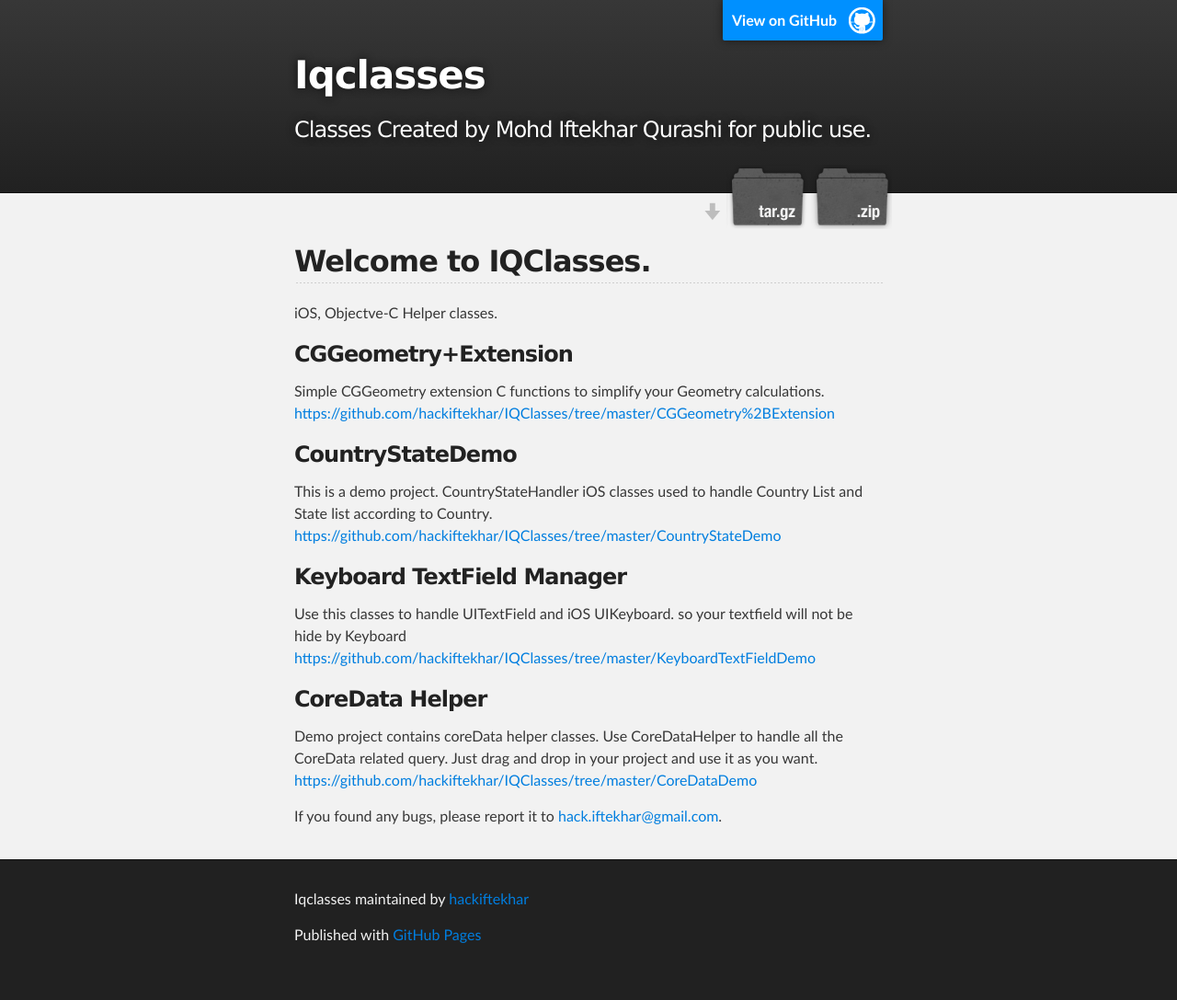
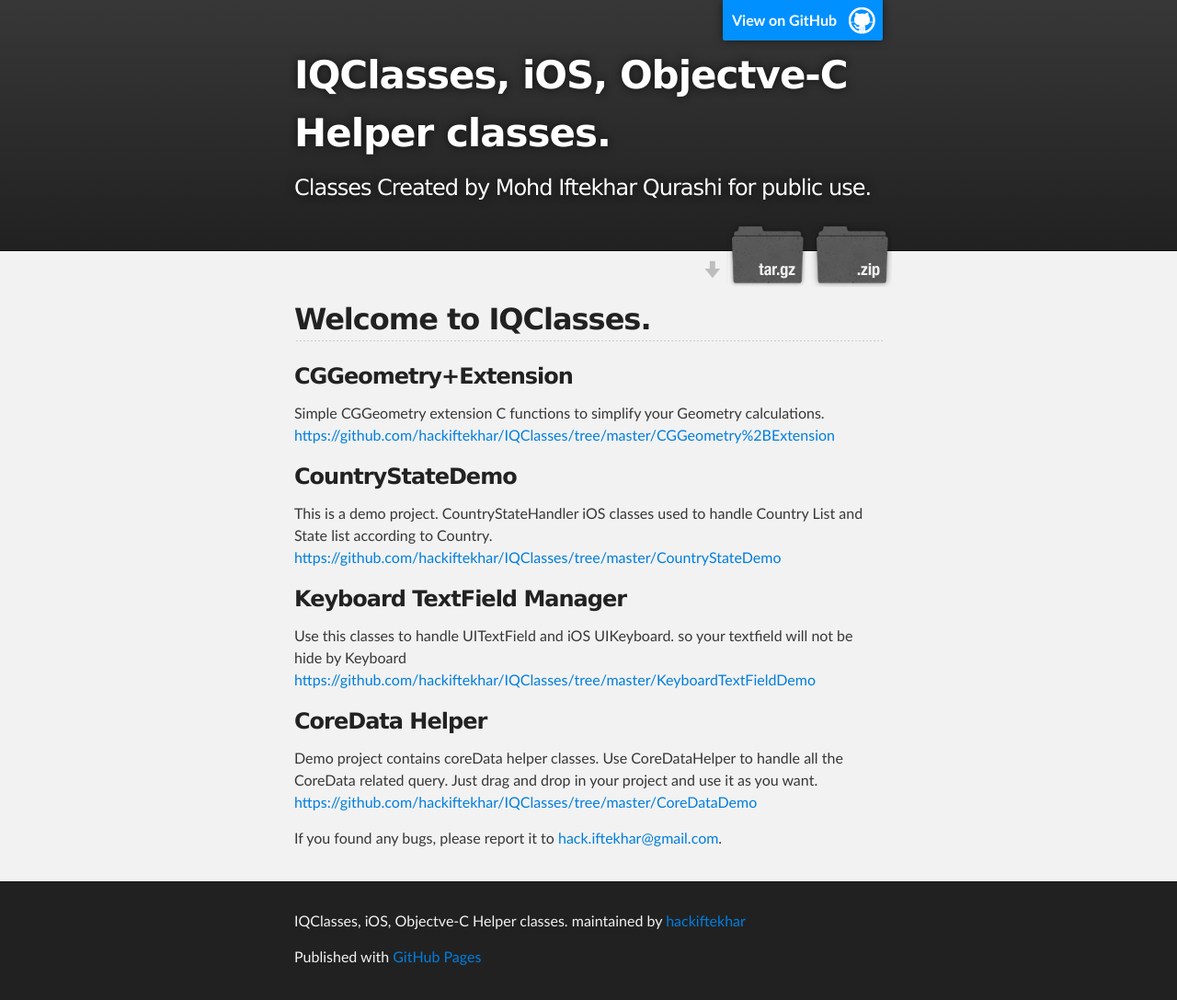
Before and after one commit to g01d10x/IQClasses, a plain HTML site: page index.html in a window 1280 px wide. Shown: the whole page at 92% size. Before the commit the page ends 1063 px from the top, so only its background shows below. Drawn offline with Linux system fonts and the light colour scheme.

Commit message:
Create gh-pages branch via GitHub

```diff
--- a/index.html
+++ b/index.html
@@ -4,11 +4,11 @@
   <head>
     <meta charset='utf-8' />
     <meta http-equiv="X-UA-Compatible" content="chrome=1" />
-    <meta name="description" content="Iqclasses : Classes Created by Mohd Iftekhar Qurashi for public use." />
+    <meta name="description" content="IQClasses, iOS, Objectve-C Helper classes. : Classes Created by Mohd Iftekhar Qurashi for public use." />
 
     <link rel="stylesheet" type="text/css" media="screen" href="stylesheets/stylesheet.css">
 
-    <title>Iqclasses</title>
+    <title>IQClasses, iOS, Objectve-C Helper classes.</title>
   </head>
 
   <body>
@@ -18,7 +18,7 @@
         <header class="inner">
           <a id="forkme_banner" href="https://github.com/hackiftekhar/IQClasses">View on GitHub</a>
 
-          <h1 id="project_title">Iqclasses</h1>
+          <h1 id="project_title">IQClasses, iOS, Objectve-C Helper classes.</h1>
           <h2 id="project_tagline">Classes Created by Mohd Iftekhar Qurashi for public use.</h2>
 
             <section id="downloads">
@@ -33,8 +33,6 @@
       <section id="main_content" class="inner">
         <h2>
 <a name="welcome-to-iqclasses" class="anchor" href="#welcome-to-iqclasses"><span class="octicon octicon-link"></span></a>Welcome to IQClasses.</h2>
-
-<p>iOS, Objectve-C Helper classes.</p>
 
 <h3>
 <a name="cggeometryextension" class="anchor" href="#cggeometryextension"><span class="octicon octicon-link"></span></a>CGGeometry+Extension</h3>
@@ -67,7 +65,7 @@
     <!-- FOOTER  -->
     <div id="footer_wrap" class="outer">
       <footer class="inner">
-        <p class="copyright">Iqclasses maintained by <a href="https://github.com/hackiftekhar">hackiftekhar</a></p>
+        <p class="copyright">IQClasses, iOS, Objectve-C Helper classes. maintained by <a href="https://github.com/hackiftekhar">hackiftekhar</a></p>
         <p>Published with <a href="http://pages.github.com">GitHub Pages</a></p>
       </footer>
     </div>
--- a/params.json
+++ b/params.json
@@ -1 +1 @@
-{"name":"Iqclasses","tagline":"Classes Created by Mohd Iftekhar Qurashi for public use.","body":"## Welcome to IQClasses.\r\n\r\niOS, Objectve-C Helper classes.\r\n\r\n###CGGeometry+Extension\r\nSimple CGGeometry extension C functions to simplify your Geometry calculations.\r\nhttps://github.com/hackiftekhar/IQClasses/tree/master/CGGeometry%2BExtension\r\n\r\n###CountryStateDemo\r\nThis is a demo project. CountryStateHandler iOS classes used to handle Country List and State list according to Country.\r\nhttps://github.com/hackiftekhar/IQClasses/tree/master/CountryStateDemo\r\n\r\n###Keyboard TextField Manager\r\nUse this classes to handle UITextField and iOS UIKeyboard. so your textfield will not be hide by Keyboard\r\nhttps://github.com/hackiftekhar/IQClasses/tree/master/KeyboardTextFieldDemo\r\n\r\n###CoreData Helper\r\nDemo project contains coreData helper classes. Use CoreDataHelper to handle all the CoreData related query. Just drag and drop in your project and use it as you want.\r\nhttps://github.com/hackiftekhar/IQClasses/tree/master/CoreDataDemo\r\n\r\nIf you found any bugs, please report it to hack.iftekhar@gmail.com.","google":"","note":"Don't delete this file! It's used internally to help with page regeneration."}
+{"name":"IQClasses, iOS, Objectve-C Helper classes.","tagline":"Classes Created by Mohd Iftekhar Qurashi for public use.","body":"## Welcome to IQClasses.\r\n\r\n###CGGeometry+Extension\r\nSimple CGGeometry extension C functions to simplify your Geometry calculations.\r\nhttps://github.com/hackiftekhar/IQClasses/tree/master/CGGeometry%2BExtension\r\n\r\n###CountryStateDemo\r\nThis is a demo project. CountryStateHandler iOS classes used to handle Country List and State list according to Country.\r\nhttps://github.com/hackiftekhar/IQClasses/tree/master/CountryStateDemo\r\n\r\n###Keyboard TextField Manager\r\nUse this classes to handle UITextField and iOS UIKeyboard. so your textfield will not be hide by Keyboard\r\nhttps://github.com/hackiftekhar/IQClasses/tree/master/KeyboardTextFieldDemo\r\n\r\n###CoreData Helper\r\nDemo project contains coreData helper classes. Use CoreDataHelper to handle all the CoreData related query. Just drag and drop in your project and use it as you want.\r\nhttps://github.com/hackiftekhar/IQClasses/tree/master/CoreDataDemo\r\n\r\nIf you found any bugs, please report it to hack.iftekhar@gmail.com.","google":"","note":"Don't delete this file! It's used internally to help with page regeneration."}
```
